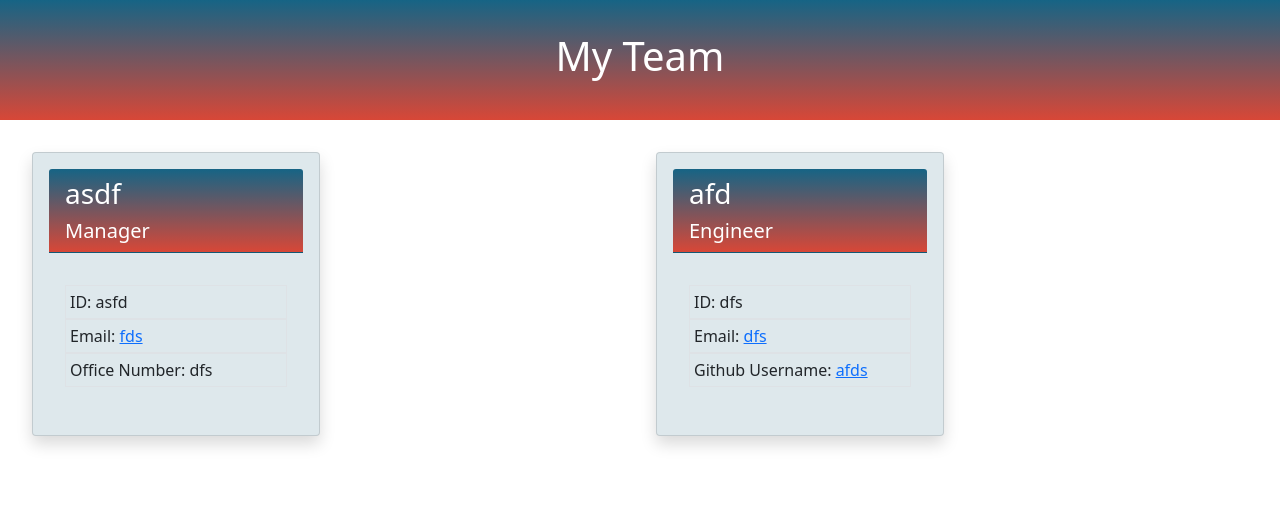
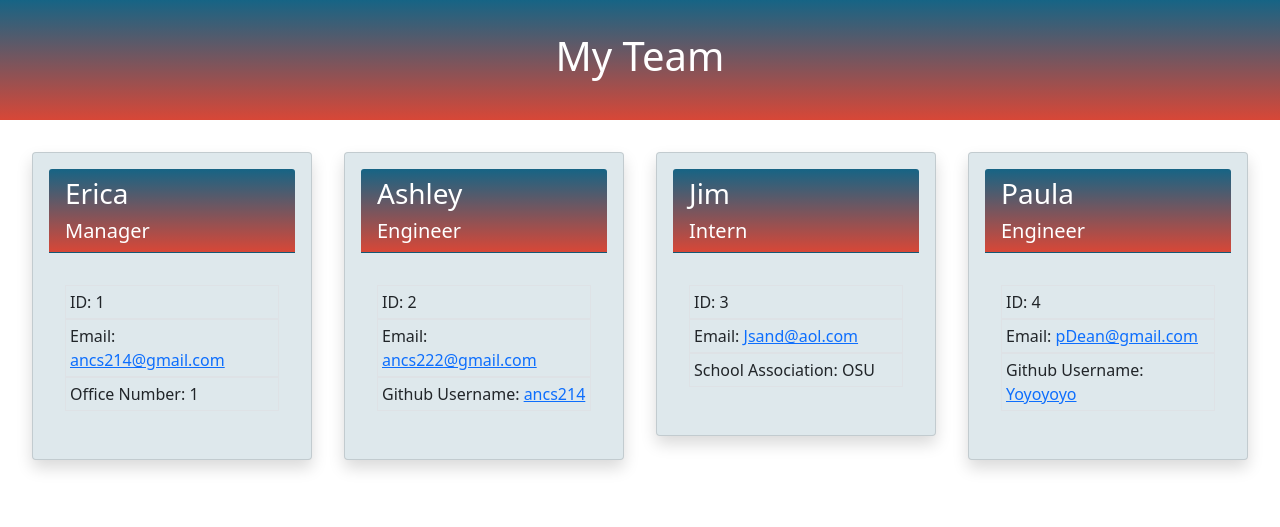
Before and after one commit to ancs214/teamProfileGenerator, a website: page dist/index.html in a window 1280 px wide. Drawn offline with nearby package versions, Linux system fonts and the light colour scheme.

```diff
--- a/dist/index.html
+++ b/dist/index.html
@@ -26,20 +26,20 @@
 
     <div class="col p-3">
         <div class="card mb-3 shadow p-3 mb-5 rounded" style="max-width: 18rem; background-color:#dee8ec;">
-            <div class="card-header h3 text-white bg-primary" style="background: linear-gradient(#166485, #d84737)"> asdf
+            <div class="card-header h3 text-white bg-primary" style="background: linear-gradient(#166485, #d84737)"> Erica
             <br>
             <span class="h5"> Manager </span>
             </div>
                 <div class="card-body">
                 <p class="card-text">
                   <div class="border p-1">
-                    ID: asfd
+                    ID: 1
                   </div>
                   <div class="border p-1">
-                    Email: <a href=mailto:fds> fds </a>
+                    Email: <a href=mailto:ancs214@gmail.com> ancs214@gmail.com </a>
                   </div>
                   <div class="border p-1">
-                    Office Number: dfs
+                    Office Number: 1
                   </div>
                 </p>
                 </div>
@@ -48,20 +48,64 @@
 
     <div class="col p-3">
         <div class="card mb-3 shadow p-3 mb-5 rounded" style="max-width: 18rem; background-color:#dee8ec;">
-            <div class="card-header h3 text-white bg-primary" style="background: linear-gradient(#166485, #d84737)"> afd
+            <div class="card-header h3 text-white bg-primary" style="background: linear-gradient(#166485, #d84737)"> Ashley
             <br>
             <span class="h5"> Engineer </span>
             </div>
                 <div class="card-body">
                 <p class="card-text">
                   <div class="border p-1">
-                    ID: dfs
+                    ID: 2
                   </div>
                   <div class="border p-1">
-                    Email: <a href=mailto:dfs> dfs </a>
+                    Email: <a href=mailto:ancs222@gmail.com> ancs222@gmail.com </a>
                   </div>
                   <div class="border p-1">
-                    Github Username: <a href="https://github.com/afds" target="_blank"> afds </a>
+                    Github Username: <a href="https://github.com/ancs214" target="_blank"> ancs214 </a>
+                  </div>
+                </p>
+                </div>
+            </div>
+        </div>
+
+    <div class="col p-3">
+        <div class="card mb-3 shadow p-3 mb-5 rounded" style="max-width: 18rem; background-color:#dee8ec;">
+            <div class="card-header h3 text-white bg-primary" style="background: linear-gradient(#166485, #d84737)"> Jim
+            <br>
+            <span class="h5"> Intern </span>
+            </div>
+                <div class="card-body">
+                <p class="card-text">
+                  <div class="border p-1">
+                    ID: 3
+                  </div>
+                  <div class="border p-1">
+                    Email: <a href=mailto:Jsand@aol.com> Jsand@aol.com </a>
+                  </div>
+                  <div class="border p-1">
+                    School Association: OSU
+                  </div>
+                </p>
+                </div>
+            </div>
+        </div>
+
+    <div class="col p-3">
+        <div class="card mb-3 shadow p-3 mb-5 rounded" style="max-width: 18rem; background-color:#dee8ec;">
+            <div class="card-header h3 text-white bg-primary" style="background: linear-gradient(#166485, #d84737)"> Paula
+            <br>
+            <span class="h5"> Engineer </span>
+            </div>
+                <div class="card-body">
+                <p class="card-text">
+                  <div class="border p-1">
+                    ID: 4
+                  </div>
+                  <div class="border p-1">
+                    Email: <a href=mailto:pDean@gmail.com> pDean@gmail.com </a>
+                  </div>
+                  <div class="border p-1">
+                    Github Username: <a href="https://github.com/Yoyoyoyo" target="_blank"> Yoyoyoyo </a>
                   </div>
                 </p>
                 </div>
```
Also changed, not shown: README.md.
